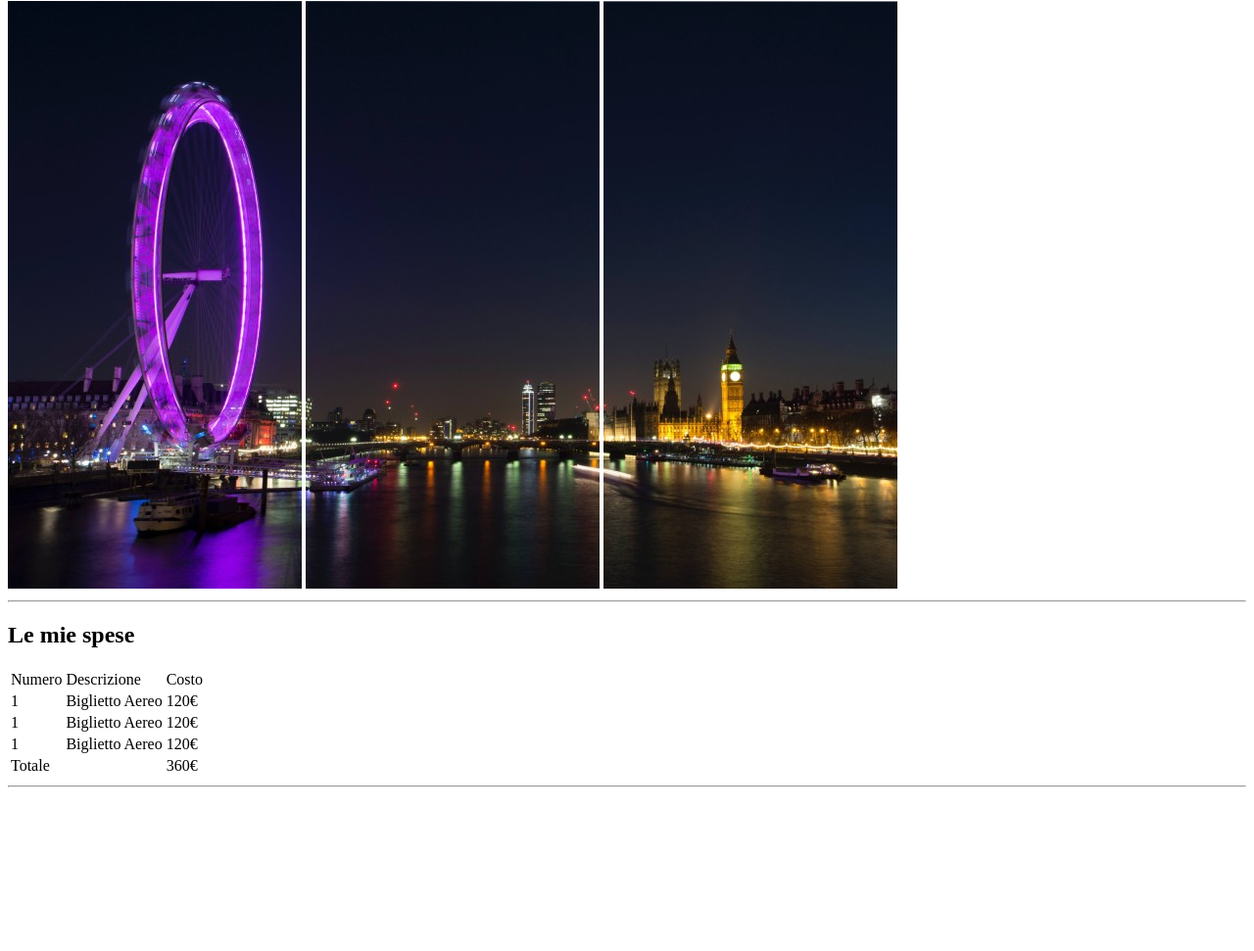
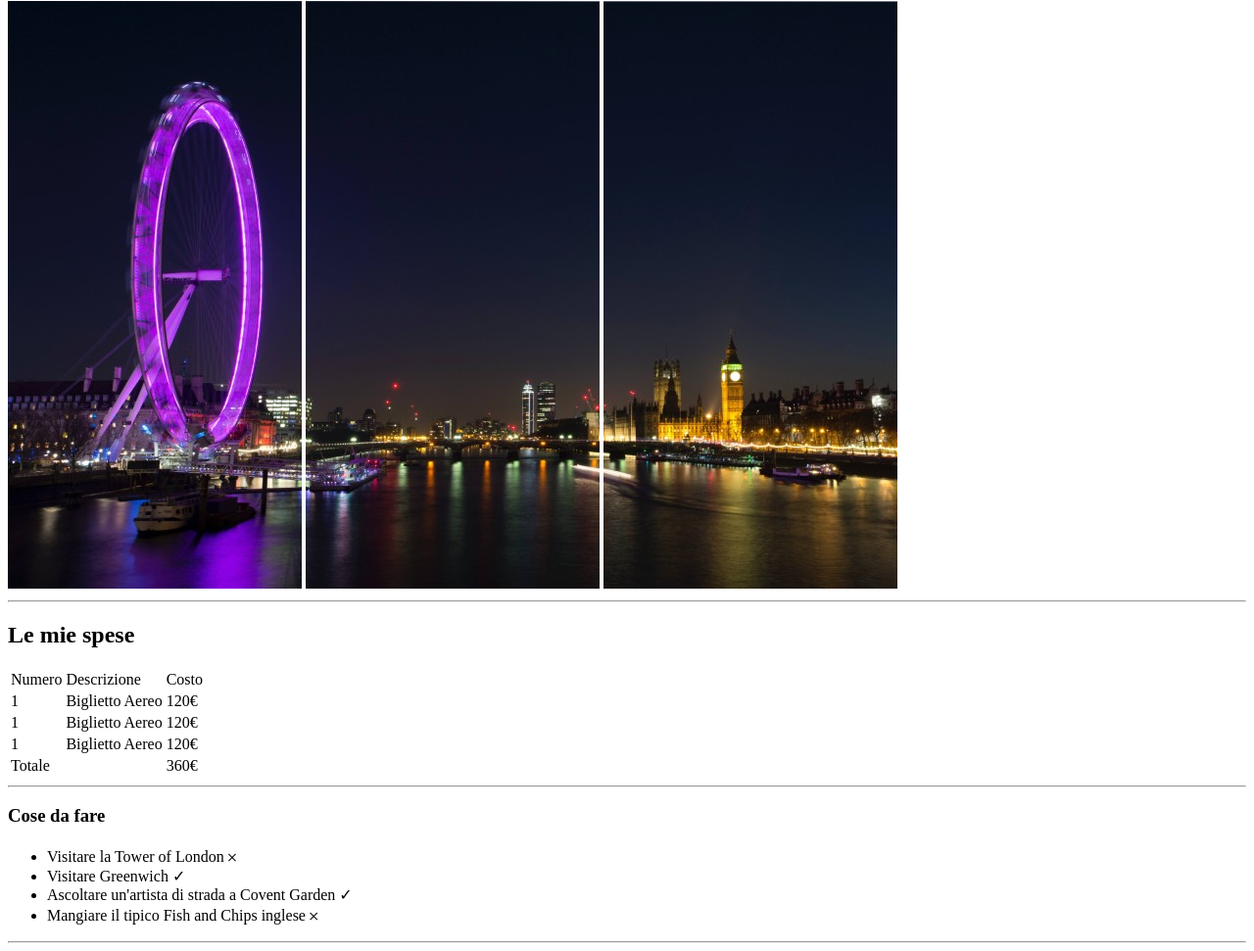
Before and after one commit to MatteoGaloni/html-london-trip, a plain HTML site: page index.html in a window 1280 px wide. Shown: the part 79-1050 px from the top of the page at 98% size. Before the commit the page ends 891 px from the top, so only its background shows below. Drawn offline with Linux system fonts and the light colour scheme.

Commit message:
cose da fare

```diff
--- a/index.html
+++ b/index.html
@@ -55,6 +55,17 @@
               <hr>
         </section>
 
+        <!-- cose da fare -->
+        <section>
+            <h3>Cose da fare</h3>
+            <ul>
+                <li>Visitare la Tower of London &#65794; </li>
+                <li>Visitare Greenwich &#10003;</li>
+                <li>Ascoltare un'artista di strada a Covent Garden &#10003;</li>
+                <li>Mangiare il tipico Fish and Chips inglese &#65794;</li>
+            </ul>
+            <hr>
+        </section>
 
     </main>
 
```
